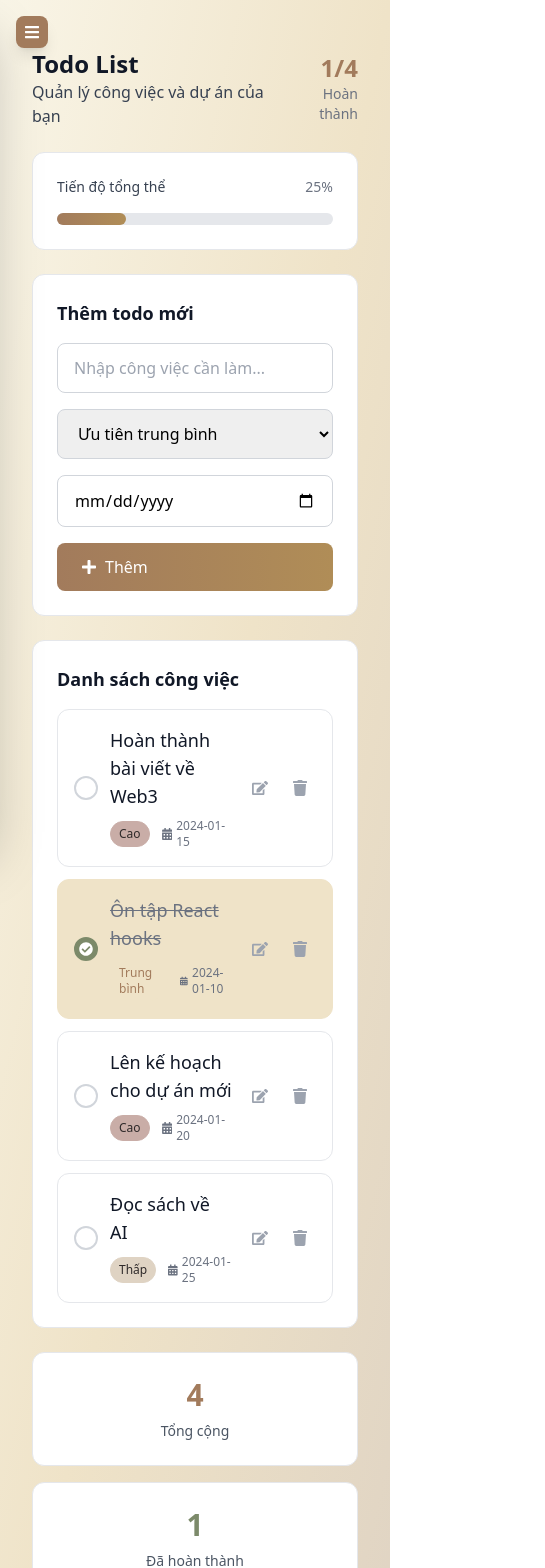
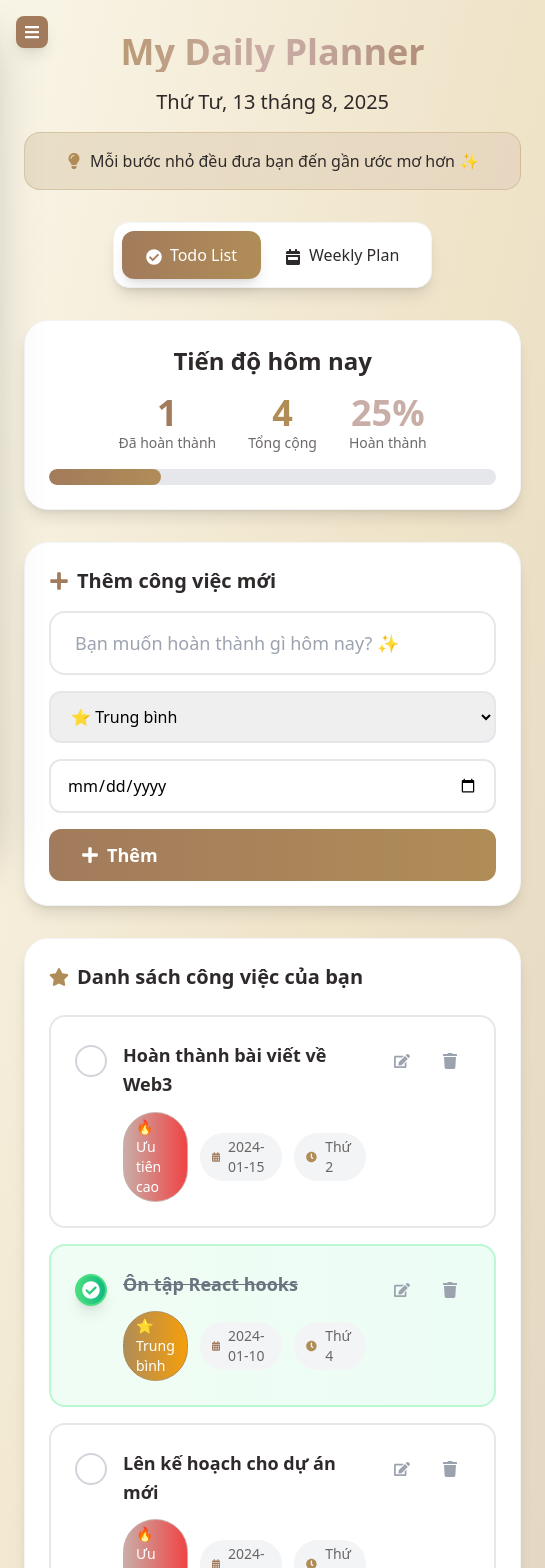
Before and after one commit to NNTN32/NotesWeb_FE, a React (Vite) app in the folder mynotewebapp/: page /todo in a window 390 px wide. Shown: the top 1568 px of the page, 545 px wide, since content can reach past the window. Built offline with nearby package versions, Linux system fonts and the light colour scheme.

Commit message:
ToDo & WeeklyPlan Page

```diff
--- a/mynotewebapp/src/pages/users/Todo.jsx
+++ b/mynotewebapp/src/pages/users/Todo.jsx
@@ -1,28 +1,40 @@
 import { useState } from "react";
-import { FaPlus, FaCheckCircle, FaCalendarAlt, FaTrash, FaEdit } from "react-icons/fa";
+import { FaPlus, FaCheckCircle, FaCalendarAlt, FaTrash, FaEdit, FaStar, FaFire, FaLightbulb, FaClock, FaCalendarWeek } from "react-icons/fa";
 
 const priorityColors = {
-  high: "bg-rose text-ink border-rose",
-  medium: "bg-sand text-terracotta border-sand",
-  low: "bg-latte text-ink border-latte"
+  high: "bg-gradient-to-r from-rose to-red-500 text-white border-rose",
+  medium: "bg-gradient-to-r from-brass to-amber-500 text-white border-brass",
+  low: "bg-gradient-to-r from-coffee to-amber-600 text-white border-coffee"
 };
 
 const priorityLabels = {
-  high: "Cao",
-  medium: "Trung bình",
-  low: "Thấp"
+  high: "🔥 Ưu tiên cao",
+  medium: "⭐ Trung bình",
+  low: "🌱 Thấp"
 };
+
+const weekDays = [
+  "Chủ nhật", "Thứ 2", "Thứ 3", "Thứ 4", "Thứ 5", "Thứ 6", "Thứ 7"
+];
+
+const motivationalMessages = [
+  "Hôm nay là ngày tuyệt vời để hoàn thành mục tiêu! 💪",
+  "Mỗi bước nhỏ đều đưa bạn đến gần ước mơ hơn ✨",
+  "Bạn đang làm rất tốt! Hãy tiếp tục phát huy 🚀",
+  "Thành công đến từ những thói quen nhỏ mỗi ngày 🌟"
+];
 
 function TodoList() {
   const [todos, setTodos] = useState([
-    { id: 1, text: "Hoàn thành bài viết về Web3", completed: false, priority: "high", dueDate: "2024-01-15" },
-    { id: 2, text: "Ôn tập React hooks", completed: true, priority: "medium", dueDate: "2024-01-10" },
-    { id: 3, text: "Lên kế hoạch cho dự án mới", completed: false, priority: "high", dueDate: "2024-01-20" },
-    { id: 4, text: "Đọc sách về AI", completed: false, priority: "low", dueDate: "2024-01-25" },
+    { id: 1, text: "Hoàn thành bài viết về Web3", completed: false, priority: "high", dueDate: "2024-01-15", weekDay: "Thứ 2" },
+    { id: 2, text: "Ôn tập React hooks", completed: true, priority: "medium", dueDate: "2024-01-10", weekDay: "Thứ 4" },
+    { id: 3, text: "Lên kế hoạch cho dự án mới", completed: false, priority: "high", dueDate: "2024-01-20", weekDay: "Thứ 6" },
+    { id: 4, text: "Đọc sách về AI", completed: false, priority: "low", dueDate: "2024-01-25", weekDay: "Chủ nhật" },
   ]);
   const [newTodo, setNewTodo] = useState("");
   const [newPriority, setNewPriority] = useState("medium");
   const [newDueDate, setNewDueDate] = useState("");
+  const [viewMode, setViewMode] = useState("todo"); // "todo" or "weekly"
 
   const handleToggleTodo = (id) => {
     setTodos(todos.map(todo =>
@@ -36,12 +48,16 @@ function TodoList() {
 
   const handleAddTodo = () => {
     if (newTodo.trim()) {
+      const selectedDate = new Date(newDueDate);
+      const weekDay = weekDays[selectedDate.getDay()];
+
       const todo = {
         id: Date.now(),
         text: newTodo.trim(),
         completed: false,
         priority: newPriority,
-        dueDate: newDueDate || new Date().toISOString().split('T')[0]
+        dueDate: newDueDate || new Date().toISOString().split('T')[0],
+        weekDay: weekDay
       };
       setTodos([...todos, todo]);
       setNewTodo("");
@@ -52,133 +68,288 @@ function TodoList() {
 
   const completedTodos = todos.filter(todo => todo.completed).length;
   const totalTodos = todos.length;
+  const today = new Date().toLocaleDateString('vi-VN', {
+    weekday: 'long',
+    year: 'numeric',
+    month: 'long',
+    day: 'numeric'
+  });
+
+  const getTodosByWeekDay = (day) => {
+    return todos.filter(todo => todo.weekDay === day);
+  };
 
   return (
-    <div className="space-y-6">
-      {/* Header */}
-      <div className="flex items-center justify-between">
-        <div>
-          <h2 className="text-2xl font-bold text-gray-900">Todo List</h2>
-          <p className="text-gray-700">Quản lý công việc và dự án của bạn</p>
+    <div className="max-w-7xl mx-auto space-y-8">
+      {/* Header with Daily Motivation */}
+      <div className="text-center space-y-4">
+        <div className="bg-gradient-to-r from-brass via-rose to-terracotta bg-clip-text">
+          <h1 className="text-4xl font-bold text-transparent">My Daily Planner</h1>
         </div>
-        <div className="text-right">
-          <div className="text-2xl font-bold text-terracotta">{completedTodos}/{totalTodos}</div>
-          <div className="text-sm text-gray-500">Hoàn thành</div>
+        <p className="text-xl text-ink font-medium">{today}</p>
+        <div className="bg-gradient-to-r from-brass/20 to-rose/20 rounded-2xl p-4 border border-brass/30">
+          <p className="text-ink font-medium flex items-center justify-center gap-2">
+            <FaLightbulb className="text-brass" />
+            {motivationalMessages[Math.floor(Math.random() * motivationalMessages.length)]}
+          </p>
+        </div>
+      </div>
+
+      {/* View Mode Toggle */}
+      <div className="flex justify-center">
+        <div className="bg-white rounded-2xl shadow-lg border border-gray-100 p-2">
+          <div className="flex">
+            <button
+              onClick={() => setViewMode("todo")}
+              className={`px-6 py-3 rounded-xl font-medium transition-all ${
+                viewMode === "todo"
+                  ? "bg-gradient-to-r from-terracotta to-brass text-white shadow-lg"
+                  : "text-ink hover:bg-gray-50"
+              }`}
+            >
+              <FaCheckCircle className="inline mr-2" />
+              Todo List
+            </button>
+            <button
+              onClick={() => setViewMode("weekly")}
+              className={`px-6 py-3 rounded-xl font-medium transition-all ${
+                viewMode === "weekly"
+                  ? "bg-gradient-to-r from-terracotta to-brass text-white shadow-lg"
+                  : "text-ink hover:bg-gray-50"
+              }`}
+            >
+              <FaCalendarWeek className="inline mr-2" />
+              Weekly Plan
+            </button>
+          </div>
+        </div>
+      </div>
+
+      {/* Progress Overview */}
+      <div className="bg-white rounded-3xl shadow-lg border border-gray-100 p-6">
+        <div className="text-center space-y-4">
+          <h3 className="text-2xl font-bold text-ink">Tiến độ hôm nay</h3>
+          <div className="flex items-center justify-center gap-8">
+            <div className="text-center">
+              <div className="text-4xl font-bold text-terracotta">{completedTodos}</div>
+              <div className="text-sm text-ink/70">Đã hoàn thành</div>
+            </div>
+            <div className="text-center">
+              <div className="text-4xl font-bold text-brass">{totalTodos}</div>
+              <div className="text-sm text-ink/70">Tổng cộng</div>
+            </div>
+            <div className="text-center">
+              <div className="text-4xl font-bold text-rose">{Math.round((completedTodos / totalTodos) * 100) || 0}%</div>
+              <div className="text-sm text-ink/70">Hoàn thành</div>
             </div>
           </div>
 
           {/* Progress Bar */}
-      <div className="bg-white rounded-xl border border-gray-200 p-6">
-        <div className="flex items-center justify-between mb-4">
-          <span className="text-sm font-medium text-gray-700">Tiến độ tổng thể</span>
-          <span className="text-sm text-gray-500">{Math.round((completedTodos / totalTodos) * 100)}%</span>
-        </div>
-        <div className="w-full bg-gray-200 rounded-full h-3">
+          <div className="w-full bg-gray-200 rounded-full h-4 overflow-hidden">
             <div
-            className="bg-gradient-to-r from-terracotta to-brass h-3 rounded-full transition-all duration-500"
+              className="bg-gradient-to-r from-terracotta to-brass h-4 rounded-full transition-all duration-1000 ease-out"
               style={{ width: `${totalTodos > 0 ? (completedTodos / totalTodos) * 100 : 0}%` }}
             ></div>
           </div>
         </div>
+      </div>
 
       {/* Add New Todo */}
-      <div className="bg-white rounded-xl border border-gray-200 p-6">
-        <h3 className="text-lg font-semibold text-gray-900 mb-4">Thêm todo mới</h3>
-        <div className="flex flex-col md:flex-row gap-4">
+      <div className="bg-white rounded-3xl shadow-lg border border-gray-100 p-6">
+        <h3 className="text-xl font-bold text-ink mb-4 flex items-center gap-2">
+          <FaPlus className="text-terracotta" />
+          Thêm công việc mới
+        </h3>
+        <div className="space-y-4">
           <input
             type="text"
-            placeholder="Nhập công việc cần làm..."
+            placeholder="Bạn muốn hoàn thành gì hôm nay? ✨"
             value={newTodo}
             onChange={(e) => setNewTodo(e.target.value)}
-            className="flex-1 px-4 py-3 border border-gray-300 rounded-lg focus:ring-2 focus:ring-brass focus:border-transparent"
+            className="w-full px-6 py-4 border-2 border-gray-200 rounded-2xl focus:ring-4 focus:ring-terracotta/20 focus:border-terracotta text-lg transition-all"
             onKeyPress={(e) => e.key === 'Enter' && handleAddTodo()}
           />
+          <div className="flex flex-col sm:flex-row gap-4">
             <select
               value={newPriority}
               onChange={(e) => setNewPriority(e.target.value)}
-            className="px-4 py-3 border border-gray-300 rounded-lg focus:ring-2 focus:ring-brass focus:border-transparent"
+              className="flex-1 px-4 py-3 border-2 border-gray-200 rounded-xl focus:ring-4 focus:ring-terracotta/20 focus:border-terracotta transition-all"
             >
-            <option value="low">Ưu tiên thấp</option>
-            <option value="medium">Ưu tiên trung bình</option>
-            <option value="high">Ưu tiên cao</option>
+              <option value="low">🌱 Ưu tiên thấp</option>
+              <option value="medium">⭐ Trung bình</option>
+              <option value="high">🔥 Ưu tiên cao</option>
             </select>
             <input
               type="date"
               value={newDueDate}
               onChange={(e) => setNewDueDate(e.target.value)}
-            className="px-4 py-3 border border-gray-300 rounded-lg focus:ring-2 focus:ring-brass focus:border-transparent"
+              className="flex-1 px-4 py-3 border-2 border-gray-200 rounded-xl focus:ring-4 focus:ring-terracotta/20 focus:border-terracotta transition-all"
             />
             <button
               onClick={handleAddTodo}
-            className="px-6 py-3 bg-gradient-to-r from-terracotta to-brass text-white rounded-lg hover:opacity-95 transition-colors flex items-center gap-2 font-medium"
+              className="px-8 py-3 bg-gradient-to-r from-terracotta to-brass text-white rounded-xl hover:from-brass hover:to-terracotta transition-all transform hover:scale-105 font-semibold text-lg flex items-center gap-2"
             >
               <FaPlus />
               Thêm
             </button>
           </div>
         </div>
+      </div>
 
-      {/* Todo List */}
-      <div className="bg-white rounded-xl border border-gray-200 p-6">
-        <h3 className="text-lg font-semibold text-gray-900 mb-4">Danh sách công việc</h3>
-        <div className="space-y-3">
+      {/* Content based on view mode */}
+      {viewMode === "todo" ? (
+        /* Todo List View */
+        <div className="bg-white rounded-3xl shadow-lg border border-gray-100 p-6">
+          <h3 className="text-xl font-bold text-ink mb-6 flex items-center gap-2">
+            <FaStar className="text-brass" />
+            Danh sách công việc của bạn
+          </h3>
+
           {todos.length === 0 ? (
-            <div className="text-center py-8 text-gray-500">
-              <FaCheckCircle className="text-4xl mx-auto mb-3 text-gray-300" />
-              <p>Chưa có công việc nào. Hãy thêm todo đầu tiên!</p>
+            <div className="text-center py-12 text-gray-500">
+              <div className="w-24 h-24 mx-auto mb-4 bg-gradient-to-r from-terracotta/20 to-brass/20 rounded-full flex items-center justify-center">
+                <FaCheckCircle className="text-4xl text-terracotta" />
+              </div>
+              <p className="text-lg">Chưa có công việc nào! Hãy bắt đầu với todo đầu tiên của bạn</p>
+              <p className="text-sm mt-2">Mỗi bước nhỏ đều đưa bạn đến gần mục tiêu hơn ✨</p>
             </div>
           ) : (
-            todos.map((todo) => (
+            <div className="space-y-4">
+              {todos.map((todo) => (
                 <div
                   key={todo.id}
-                className={`p-4 rounded-xl border transition-all duration-200 hover:shadow-md ${
+                  className={`p-6 rounded-2xl border-2 transition-all duration-300 hover:shadow-lg transform hover:-translate-y-1 ${
                     todo.completed
-                    ? 'bg-sand border-sand'
-                    : 'bg-white border-gray-200'
+                      ? 'bg-gradient-to-r from-green-50 to-emerald-50 border-green-200'
+                      : 'bg-white border-gray-200 hover:border-terracotta'
                   }`}
                 >
-                <div className="flex items-center gap-3">
+                  <div className="flex items-start gap-4">
                     <button
                       onClick={() => handleToggleTodo(todo.id)}
-                    className={`w-6 h-6 rounded-full border-2 flex items-center justify-center transition-all ${
+                      className={`w-8 h-8 rounded-full border-2 flex items-center justify-center transition-all mt-1 ${
                         todo.completed
-                        ? 'bg-olive border-olive text-white'
-                        : 'border-gray-300 hover:border-terracotta'
+                          ? 'bg-gradient-to-r from-green-400 to-emerald-500 border-green-400 text-white shadow-lg'
+                          : 'border-gray-300 hover:border-terracotta hover:bg-terracotta/10'
                       }`}
                     >
-                    {todo.completed && <FaCheckCircle className="text-sm" />}
+                      {todo.completed && <FaCheckCircle className="text-lg" />}
                     </button>
 
                     <div className="flex-1 min-w-0">
-                    <span className={`font-medium text-lg ${
+                      <span className={`font-semibold text-lg leading-relaxed ${
                         todo.completed
                           ? 'line-through text-gray-500'
-                        : 'text-gray-900'
+                          : 'text-ink'
                       }`}>
                         {todo.text}
                       </span>
 
-                    <div className="flex items-center gap-3 mt-2">
-                      <span className={`text-xs px-2 py-1 rounded-full border ${priorityColors[todo.priority]}`}>
+                      <div className="flex items-center gap-3 mt-3">
+                        <span className={`text-sm px-3 py-1 rounded-full border ${priorityColors[todo.priority]}`}>
                           {priorityLabels[todo.priority]}
                         </span>
-                      <span className="text-xs text-gray-500 flex items-center gap-1">
-                        <FaCalendarAlt />
+                        <span className="text-sm text-ink/70 flex items-center gap-2 bg-gray-100 px-3 py-1 rounded-full">
+                          <FaCalendarAlt className="text-terracotta" />
                           {todo.dueDate}
+                        </span>
+                        <span className="text-sm text-ink/70 flex items-center gap-2 bg-gray-100 px-3 py-1 rounded-full">
+                          <FaClock className="text-brass" />
+                          {todo.weekDay}
                         </span>
                       </div>
                     </div>
 
                     <div className="flex items-center gap-2">
-                    <button className="p-2 text-gray-400 hover:text-terracotta hover:bg-sand rounded-lg transition-colors">
+                      <button className="p-3 text-gray-400 hover:text-terracotta hover:bg-terracotta/10 rounded-xl transition-all">
                         <FaEdit />
                       </button>
                       <button
                         onClick={() => handleDeleteTodo(todo.id)}
-                      className="p-2 text-gray-400 hover:text-red-600 hover:bg-red-50 rounded-lg transition-colors"
+                        className="p-3 text-gray-400 hover:text-red-500 hover:bg-red-50 rounded-xl transition-all"
                       >
                         <FaTrash />
                       </button>
+                    </div>
+                  </div>
+                </div>
+              ))}
+            </div>
+          )}
+        </div>
+      ) : (
+        /* Weekly Plan View */
+        <div className="space-y-6">
+          <h3 className="text-xl font-bold text-ink flex items-center gap-2">
+            <FaCalendarWeek className="text-rose" />
+            Kế hoạch tuần của bạn
+          </h3>
+
+          <div className="grid grid-cols-1 md:grid-cols-2 lg:grid-cols-7 gap-4">
+            {weekDays.map((day, index) => {
+              const dayTodos = getTodosByWeekDay(day);
+              const isToday = day === weekDays[new Date().getDay()];
+
+              return (
+                <div
+                  key={day}
+                  className={`bg-white rounded-2xl shadow-lg border-2 p-4 transition-all hover:shadow-xl ${
+                    isToday ? 'border-terracotta bg-gradient-to-br from-terracotta/5 to-brass/5' : 'border-gray-100'
+                  }`}
+                >
+                  <div className="text-center mb-4">
+                    <h4 className={`font-bold text-lg ${
+                      isToday ? 'text-terracotta' : 'text-ink'
+                    }`}>
+                      {day}
+                    </h4>
+                    <p className="text-sm text-ink/60">
+                      {dayTodos.length} công việc
+                    </p>
+                  </div>
+
+                  <div className="space-y-2">
+                    {dayTodos.length === 0 ? (
+                      <div className="text-center py-4 text-ink/40">
+                        <FaCalendarAlt className="text-2xl mx-auto mb-2" />
+                        <p className="text-xs">Không có công việc</p>
+                      </div>
+                    ) : (
+                      dayTodos.map((todo) => (
+                        <div
+                          key={todo.id}
+                          className={`p-3 rounded-xl border transition-all ${
+                            todo.completed
+                              ? 'bg-green-50 border-green-200'
+                              : 'bg-gray-50 border-gray-200'
+                          }`}
+                        >
+                          <div className="flex items-start gap-2">
+                            <button
+                              onClick={() => handleToggleTodo(todo.id)}
+                              className={`w-5 h-5 rounded-full border-2 flex items-center justify-center transition-all mt-0.5 ${
+                                todo.completed
+                                  ? 'bg-green-400 border-green-400 text-white'
+                                  : 'border-gray-300 hover:border-terracotta'
+                              }`}
+                            >
+                              {todo.completed && <FaCheckCircle className="text-xs" />}
+                            </button>
+
+                            <div className="flex-1 min-w-0">
+                              <span className={`text-sm font-medium ${
+                                todo.completed
+                                  ? 'line-through text-gray-500'
+                                  : 'text-ink'
+                              }`}>
+                                {todo.text}
+                              </span>
+
+                              <div className="mt-1">
+                                <span className={`text-xs px-2 py-1 rounded-full ${priorityColors[todo.priority]}`}>
+                                  {priorityLabels[todo.priority].split(' ')[1]}
+                                </span>
+                              </div>
                             </div>
                           </div>
                         </div>
@@ -186,20 +357,25 @@ function TodoList() {
                     )}
                   </div>
                 </div>
+              );
+            })}
+          </div>
+        </div>
+      )}
 
       {/* Quick Stats */}
-      <div className="grid md:grid-cols-3 gap-4">
-        <div className="bg-white rounded-xl border border-gray-200 p-6 text-center">
-          <div className="text-3xl font-bold text-terracotta mb-2">{totalTodos}</div>
-          <div className="text-sm text-gray-600">Tổng cộng</div>
+      <div className="grid md:grid-cols-3 gap-6">
+        <div className="bg-gradient-to-br from-terracotta to-brass rounded-3xl shadow-lg p-6 text-center text-white">
+          <div className="text-4xl font-bold mb-2">{totalTodos}</div>
+          <div className="text-white/90">Tổng công việc</div>
         </div>
-        <div className="bg-white rounded-xl border border-gray-200 p-6 text-center">
-          <div className="text-3xl font-bold text-olive mb-2">{completedTodos}</div>
-          <div className="text-sm text-gray-600">Đã hoàn thành</div>
+        <div className="bg-gradient-to-br from-rose to-pink-500 rounded-3xl shadow-lg p-6 text-center text-white">
+          <div className="text-4xl font-bold mb-2">{completedTodos}</div>
+          <div className="text-white/90">Đã hoàn thành</div>
         </div>
-        <div className="bg-white rounded-xl border border-gray-200 p-6 text-center">
-          <div className="text-3xl font-bold text-rose mb-2">{todos.filter(t => t.priority === 'high').length}</div>
-          <div className="text-sm text-gray-600">Ưu tiên cao</div>
+        <div className="bg-gradient-to-br from-brass to-amber-500 rounded-3xl shadow-lg p-6 text-center text-white">
+          <div className="text-4xl font-bold mb-2">{todos.filter(t => t.priority === 'high').length}</div>
+          <div className="text-white/90">Ưu tiên cao</div>
         </div>
       </div>
     </div>
@@ -208,7 +384,7 @@ function TodoList() {
 
 export default function Todo() {
   return (
-    <div className="min-h-screen bg-gradient-to-br from-paper via-sand to-latte px-8 py-12">
+    <div className="min-h-screen bg-gradient-to-br from-paper via-sand to-latte px-6 py-8">
       <TodoList />
     </div>
   );
```
Lines whose indentation alone changed are shown as unchanged.
